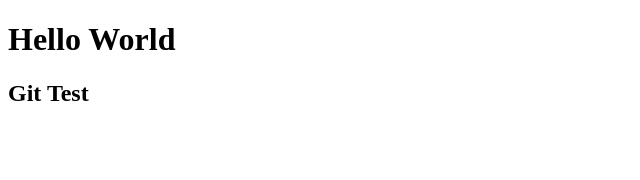
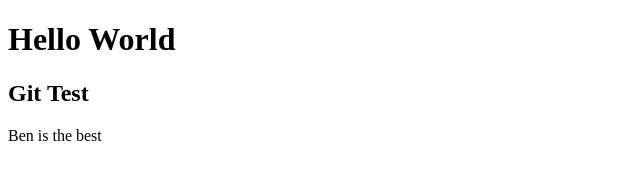
Before and after one commit to ashnamk/ashnamk.github.io, a plain HTML site: page index.html in a window 1280 px wide. Shown: the whole page, without its empty margins (0-640 px from the left). Drawn offline with Linux system fonts and the light colour scheme.

Commit message:
git test 2

```diff
--- a/index.html
+++ b/index.html
@@ -9,5 +9,6 @@
 <body>
     <h1>Hello World</h1>
     <h2> Git Test </h2>
+    <p>Ben is the best</p>
 </body>
 </html>
```
